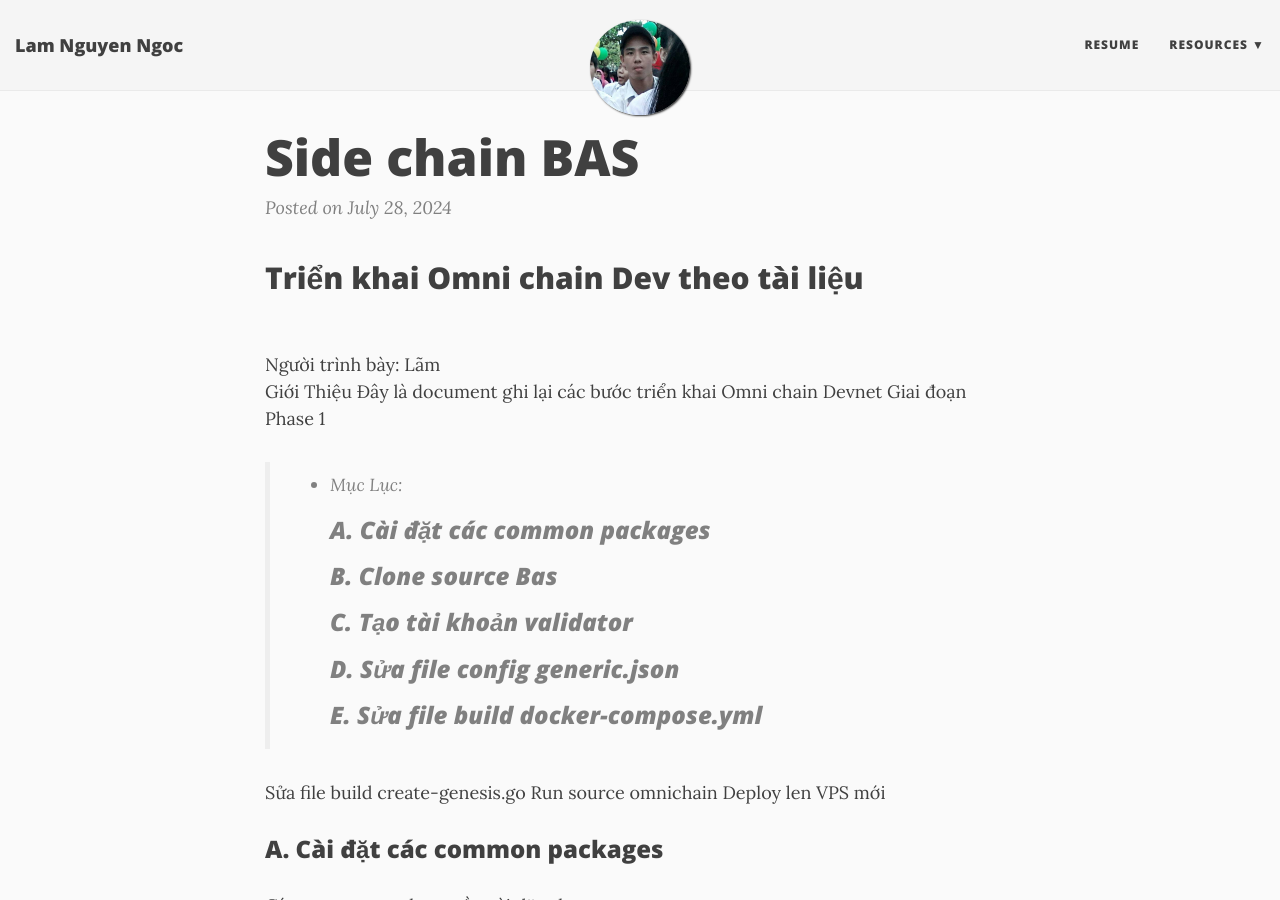
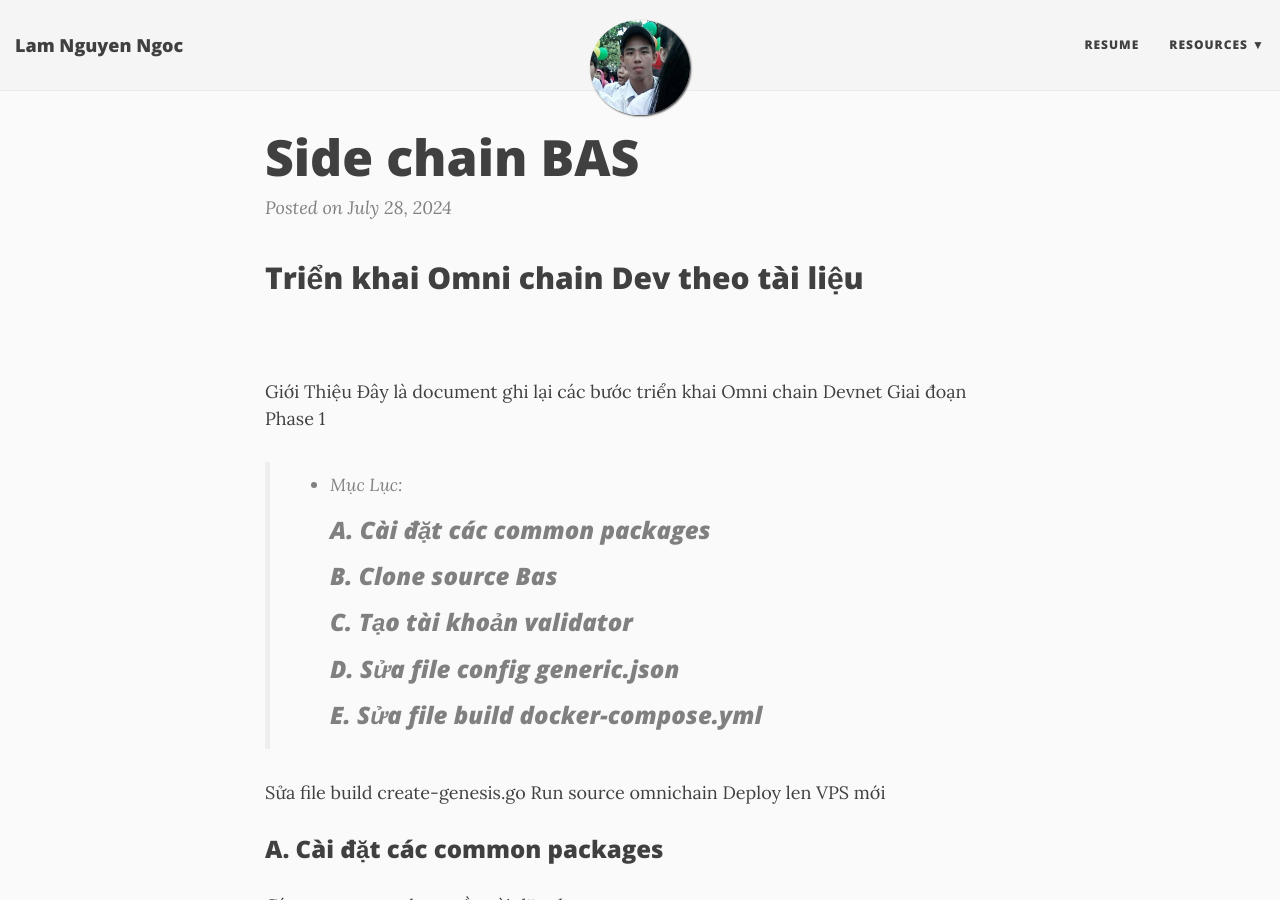
Before and after one commit to panasoniclam/panasoniclam.github.io, a Jekyll site: the page built from _posts/2024-07-28-omni-dev.md, in a window 1280 px wide and 900 px high. Built offline with Jekyll 4.4.1, drawn with Linux system fonts in a browser that asks for light colours; nearby versions of some CDN libraries.

Commit message:
Update 2024-07-28-omni-dev.md

```diff
--- a/_posts/2024-07-28-omni-dev.md
+++ b/_posts/2024-07-28-omni-dev.md
@@ -6,7 +6,6 @@ layout: post
 
 ## Triển khai Omni chain Dev theo tài liệu
 <br/>
-Người trình bày: Lãm
 <br/>
 Giới Thiệu
 Đây là document ghi lại các  bước triển khai Omni chain Devnet Giai đoạn Phase 1
```
